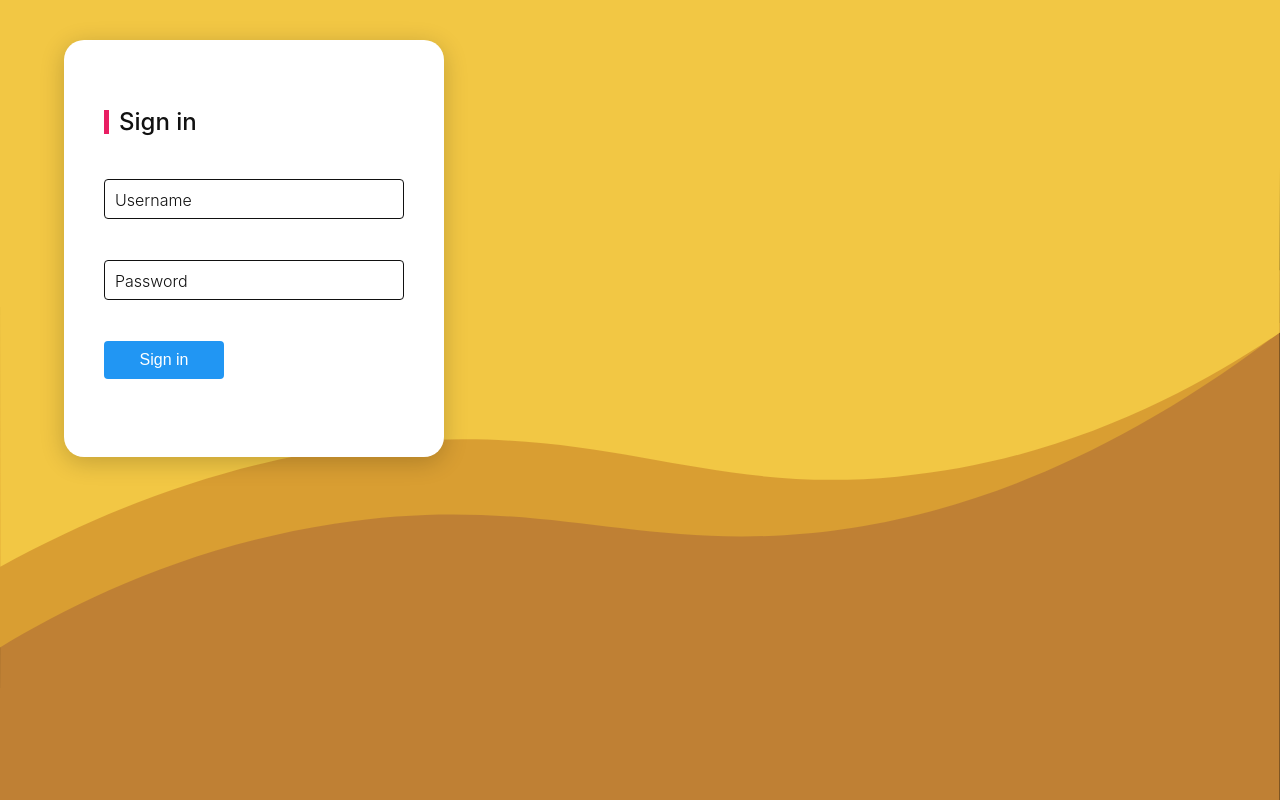
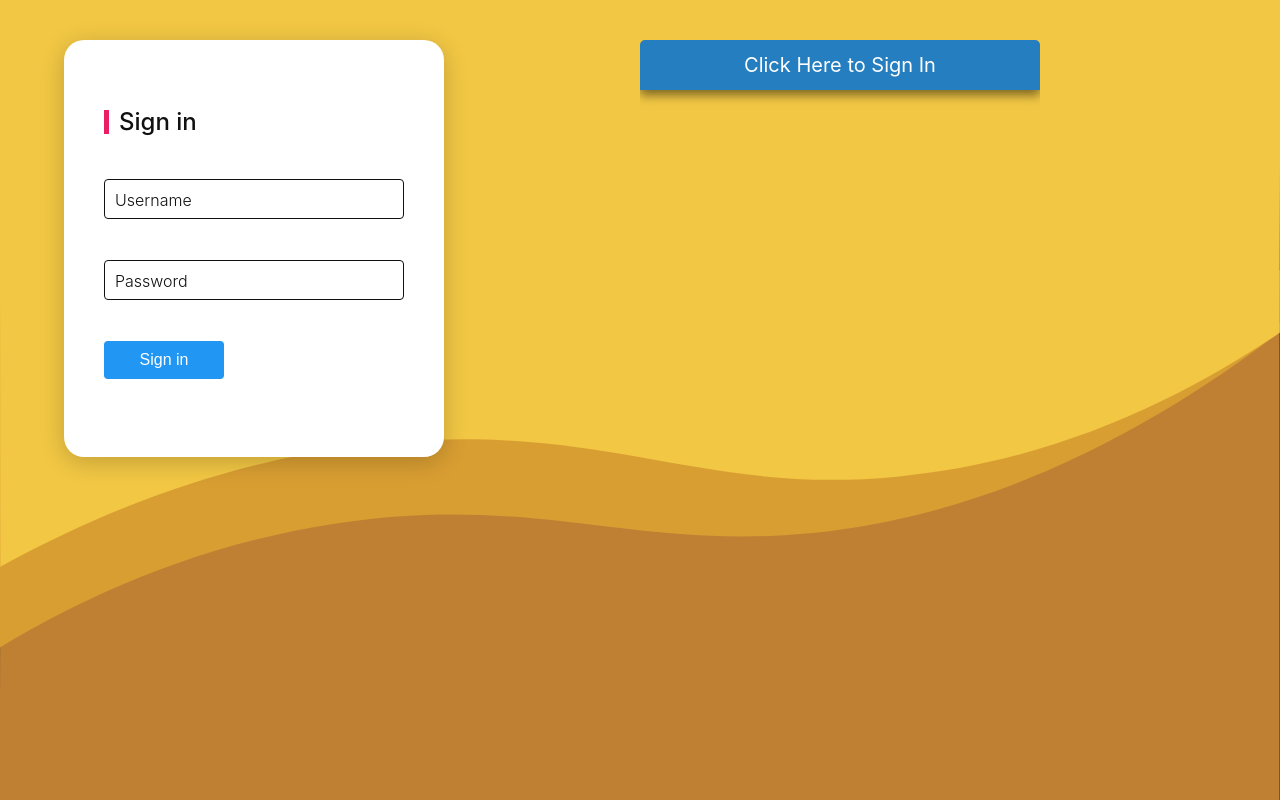
Before and after one commit to SaSlavov/css-animations, a React (Create React App) app in the folder client/: page / in a window 1280 px wide. Shown: the top 800 px of the page. Built offline with nearby package versions, Linux system fonts and the light colour scheme.

Commit message:
add folded sign form

```diff
--- /dev/null
+++ b/client/src/components/Forms/FoldedSignForm/FoldedSignForm.css
@@ -0,0 +1,86 @@
+.folded-sing-container {
+    position: absolute;
+    top: 5%;
+    left: 50%;
+    width: 400px;
+    border-radius: 5px;
+    box-sizing: border-box;
+    overflow: hidden;
+}
+
+.signIn {
+    position: relative;
+    width: 100%;
+    height: 50px;
+    background: #247ebf;
+    color: #fff;
+    text-align: center;
+    line-height: 50px;
+    font-size: 20px;
+    cursor: pointer;
+    box-shadow: 0 5px 10px rgba(0, 0, 0, 0.5);
+}
+
+
+.fold {
+    position: relative;
+    width: 100%;
+    background: rgba(17, 24, 34, 0.8);
+    transform-origin: top;
+    padding: 30px 20px;
+    box-sizing: border-box;
+    transform-style: preserve-3d;
+    transition: 0.5s;
+    transform: perspective(2000px) rotateX(-90deg); /* counter clockwise */
+}
+.fold.active {
+    transform: perspective(2000px) rotateX(0deg);
+
+}
+
+.fold form input[type="text"],
+.fold form input[type="password"] {
+    width: 100%;
+    margin-bottom: 20px;
+    height: 40px;
+    padding: 10px 20px;
+    box-sizing: border-box;
+    border-radius: 40px;
+    box-shadow: none;
+    outline: none;
+    color: #fff;
+    background: transparent;
+    border: 1px solid #fff;
+
+}
+
+::placeholder {
+    color: #fff;
+}
+
+.fold form input[type="submit"] {
+    display: block;
+    padding: 12px 40px;
+    border-radius: 40px;
+    box-shadow: none;
+    border: none;
+    outline: none;
+    cursor: pointer;
+    background: #1d2b38;
+    color: #fff;
+    box-shadow: 0 5px 10px rgba(0, 0, 0, 0.5);
+}
+
+.fold form input[type="submit"]:hover {
+    background: #247ebf;
+}
+
+.fold form a {
+    color: #fff;
+    margin-top: 20px;
+    display: block;
+    font-size: 14px;
+    text-align: right;
+    text-decoration: none;
+    font-weight: bold;
+}
--- /dev/null
+++ b/client/src/components/Forms/FoldedSignForm/FoldedSignForm.js
@@ -0,0 +1,22 @@
+import React, { useRef } from 'react';
+import './FoldedSignForm.css'
+
+const FoldedSignForm = () => {
+    const foldDiv = useRef()
+
+    return (
+        <div className="folded-sing-container">
+            <div className="signIn" onClick={() =>foldDiv.current && foldDiv.current.classList.toggle('active')}>Click Here to Sign In</div>
+            <div ref={foldDiv} className="fold">
+                <form>
+                    <input type="text" name="" placeholder="Username"></input>
+                    <input type="password" name="" placeholder="Password"></input>
+                    <input type="submit" name="" value="Login"></input>
+                    <a href="#">Forgot password</a>
+                </form>
+            </div>
+        </div>
+    );
+};
+
+export default FoldedSignForm;
--- a/client/src/pages/Homepage/Homepage.js
+++ b/client/src/pages/Homepage/Homepage.js
@@ -6,6 +6,7 @@ import RedWhiteCard from '../../components/Cards/RedWhiteCard/RedWhiteCard.js'
 import BlueWhiteCard from '../../components/Cards/BlueWhiteCard/BlueWhiteCard.js'
 import FlipCard3D from '../../components/Cards/FlipCard3D/FlipCard3D.js'
 import FloatingInput from '../../components/Forms/FloatingInput/FloatingInput';
+import FoldedSignForm from '../../components/Forms/FoldedSignForm/FoldedSignForm';
 
 const Homepage = () => {
 
@@ -20,6 +21,7 @@ const Homepage = () => {
             </div> */}
             <div>
                 <FloatingInput />
+                <FoldedSignForm />
             </div>
         </div>
     );
```
